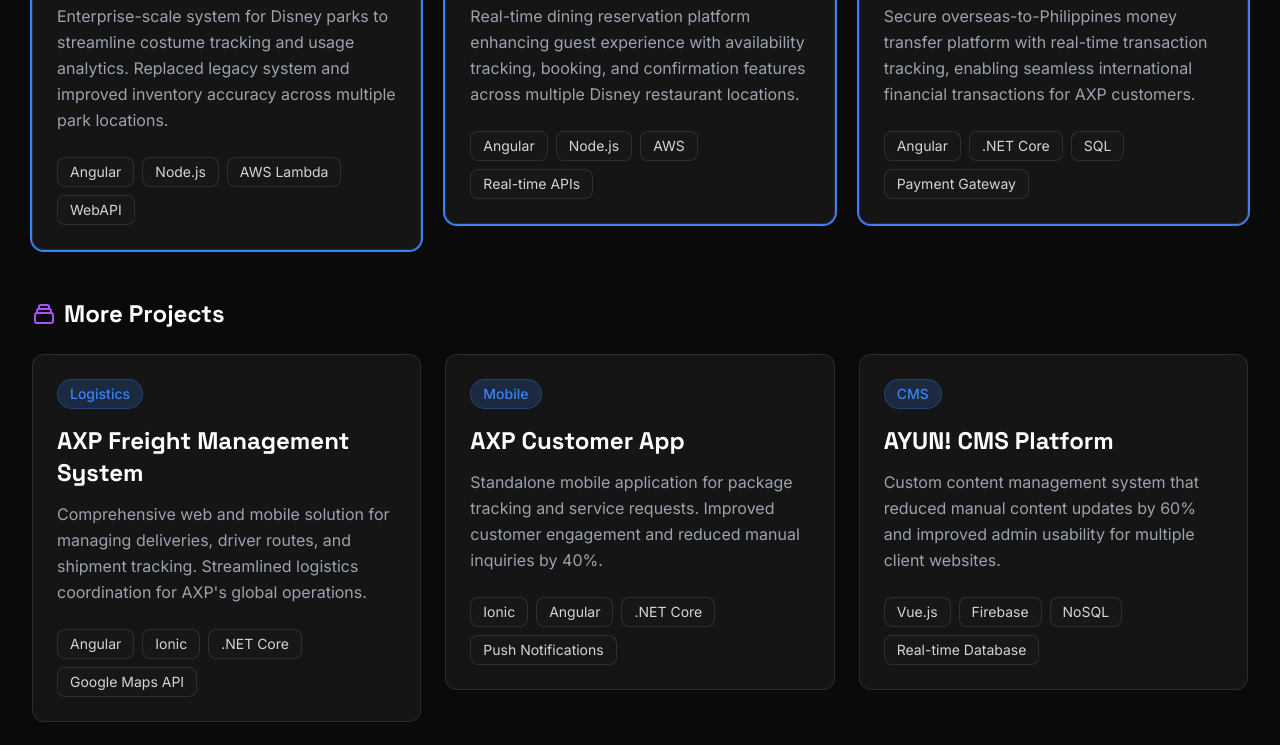
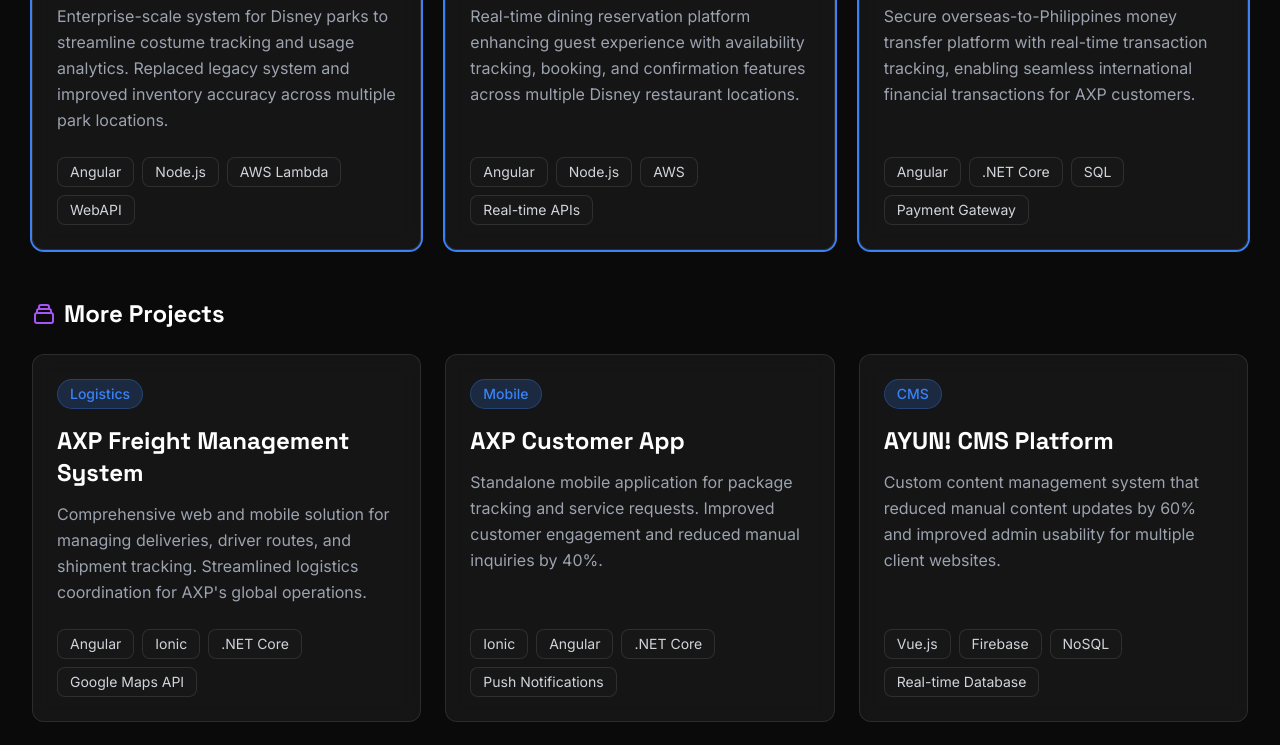
Before and after one commit to princeivankent/my-portfolio, an Angular app: page /projects in a window 1280 px wide. Shown: the part 500-1245 px from the top of the page. Built offline with nearby package versions, Linux system fonts and the light colour scheme.

Commit message:
Fix github page deployment

```diff
--- a/package.json
+++ b/package.json
@@ -5,6 +5,8 @@
     "ng": "ng",
     "start": "ng serve",
     "build": "ng build",
+    "build:prod": "ng build --configuration production --base-href=. && node fix-base-href.js",
+    "deploy": "npm run build:prod && npx angular-cli-ghpages --dir=dist/my-portfolio/browser",
     "watch": "ng build --watch --configuration development",
     "test": "ng test"
   },
@@ -26,6 +28,7 @@
     "@angular/cli": "^19.2.19",
     "@angular/compiler-cli": "^19.2.0",
     "@types/jasmine": "~5.1.0",
+    "angular-cli-ghpages": "^2.0.3",
     "autoprefixer": "^10.4.22",
     "jasmine-core": "~5.6.0",
     "karma": "~6.4.0",
--- a/src/app/components/project-card/project-card.component.html
+++ b/src/app/components/project-card/project-card.component.html
@@ -1,4 +1,4 @@
-<div class="glass rounded-xl overflow-hidden card-hover group"
+<div class="glass rounded-xl overflow-hidden card-hover group h-full flex flex-col"
      [class.ring-2]="featured"
      [class.ring-accent-blue]="featured">
   <!-- Featured Badge -->
@@ -8,7 +8,7 @@
   </div>
 
   <!-- Card Content -->
-  <div class="p-6">
+  <div class="p-6 flex-1 flex flex-col">
     <!-- Category Badge -->
     <div class="mb-4">
       <span class="inline-block px-3 py-1 bg-accent-blue/20 border border-accent-blue/30 rounded-full text-sm text-accent-blue font-medium">
@@ -22,12 +22,12 @@
     </h3>
 
     <!-- Description -->
-    <p class="text-gray-400 mb-6 leading-relaxed">
+    <p class="text-gray-400 mb-6 leading-relaxed flex-1">
       {{ description }}
     </p>
 
     <!-- Technologies -->
-    <div class="flex flex-wrap gap-2">
+    <div class="flex flex-wrap gap-2 mt-auto">
       <span *ngFor="let tech of technologies"
             class="px-3 py-1 bg-dark-700/50 border border-white/10 rounded-lg text-sm text-gray-300 hover:border-accent-purple hover:bg-accent-purple/10 transition-all">
         {{ tech }}
--- a/src/app/pages/projects/projects.component.html
+++ b/src/app/pages/projects/projects.component.html
@@ -26,7 +26,7 @@
           [technologies]="project.technologies"
           [category]="project.category"
           [featured]="project.featured"
-          class="block animate-fade-in">
+          class="flex animate-fade-in">
         </app-project-card>
       </div>
     </div>
@@ -47,7 +47,7 @@
           [technologies]="project.technologies"
           [category]="project.category"
           [featured]="project.featured"
-          class="block animate-fade-in">
+          class="flex animate-fade-in">
         </app-project-card>
       </div>
     </div>
```
Also changed, not shown: fix-base-href.js (added, +20 -0 lines), .claude/settings.local.json, 1 other file (tests, documents, lock files or other folders).
